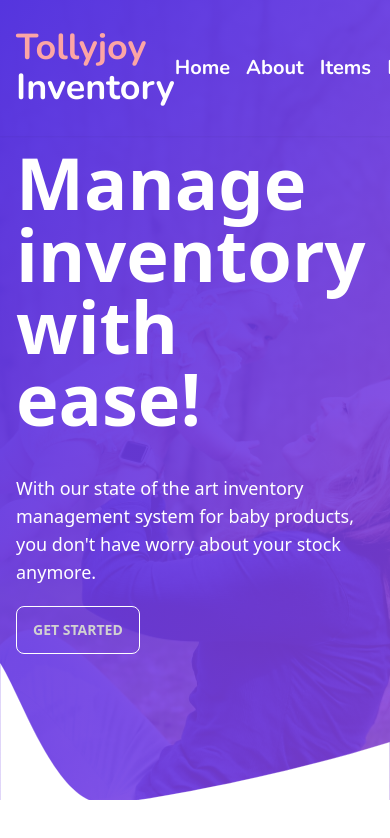
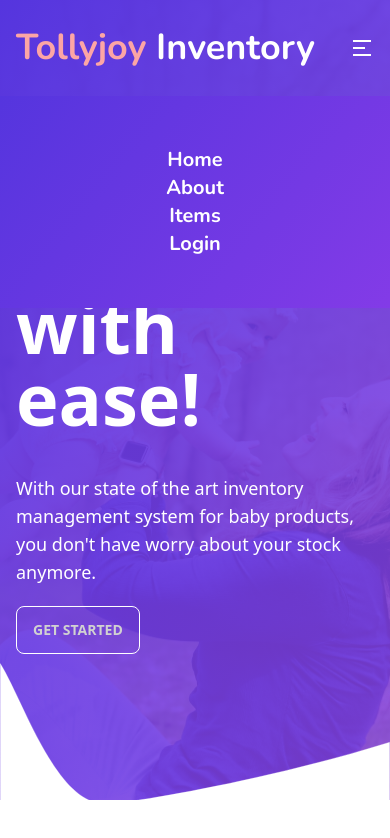
Before and after one commit to AbuFattah/tollyjoy-inventory-client, a React (Vite) app: page / in a window 390 px wide. Shown: the top 838 px of the page. Built offline with nearby package versions, Linux system fonts and the light colour scheme.

Commit message:
headern responsive v1

```diff
--- a/src/components/Banner.jsx
+++ b/src/components/Banner.jsx
@@ -1,5 +1,7 @@
 import { Link } from "react-router-dom";
 import { ImPlay2 as PlayIcon } from "react-icons/im";
+import { RiMenu2Fill as MenuIcon } from "react-icons/ri";
+
 const Banner = () => {
   return (
     <section className="banner ">
@@ -8,16 +10,17 @@ const Banner = () => {
           <p className="logo text-4xl ">
             <span className="text-red-300">Tollyjoy</span> Inventory
           </p>
-          <nav>
-            <ul className="flex gap-4 text-xl">
+          <nav style={{ zIndex: 120 }}>
+            <ul className="absolute left-0 top-[96px]  w-full md:flex md:static gap-4 text-xl">
               <Link to="/">
-                <li>Home</li>
+                <li className="text-center">Home</li>
               </Link>
-              <li>About</li>
-              <li>Items</li>
-              <li>Login</li>
+              <li className="text-center">About</li>
+              <li className="text-center">Items</li>
+              <li className="text-center">Login</li>
             </ul>
           </nav>
+          <MenuIcon className=" md:hidden text-2xl cursor-pointer" />
         </div>
       </header>
 
--- a/src/index.css
+++ b/src/index.css
@@ -32,3 +32,12 @@
   );
   z-index: -1;
 }
+nav ul {
+  padding: 50px;
+  background: rgb(85, 53, 222);
+  background: linear-gradient(
+    129deg,
+    rgba(85, 53, 222, 1) 0%,
+    rgb(131, 59, 231) 100%
+  );
+}
```
